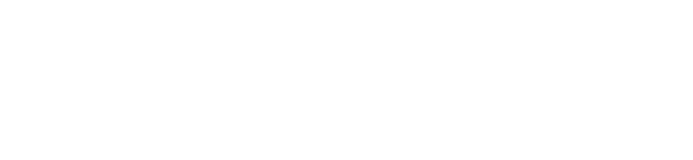
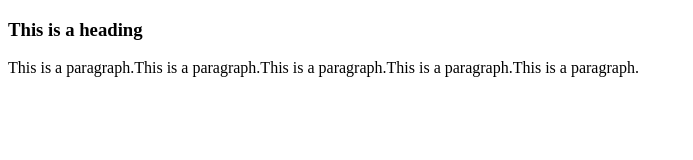
Before and after one commit to alamgir-97/my-first-github-repo, a plain HTML site: page index.html in a window 1280 px wide. Shown: the whole page, without its empty margins (0-693 px from the left). Drawn offline with Linux system fonts and the light colour scheme.

Commit message:
this is the second git commit

```diff
--- a/index.html
+++ b/index.html
@@ -6,6 +6,9 @@
     <title>My First Ever Github Repo</title>
 </head>
 <body>
-
+   <div>
+    <h3>This is a heading</h3>
+    <p>This is a paragraph.This is a paragraph.This is a paragraph.This is a paragraph.This is a paragraph.</p>
+   </div>
 </body>
 </html>
```
